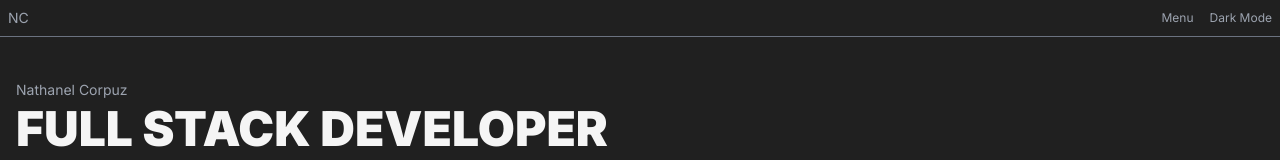
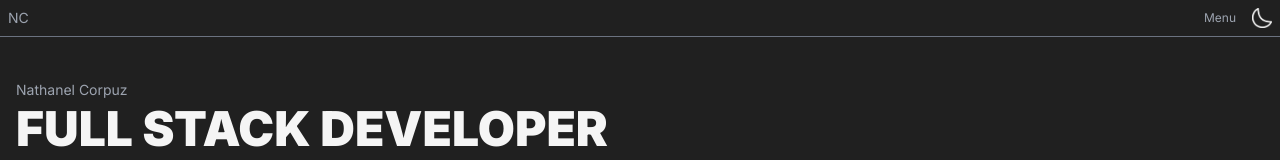
Before and after one commit to nathanelcorpuz/my-portfolio, a Next.js app: page / in a window 1280 px wide. Shown: the top 160 px of the page. Built offline with nearby package versions, Linux system fonts and the light colour scheme.

Commit message:
dark mode icons

```diff
--- a/app/_components/Header.tsx
+++ b/app/_components/Header.tsx
@@ -7,6 +7,9 @@ import { useContext, useState } from "react";
 import { usePathname, useRouter } from "next/navigation";
 import capitalize from "@/lib/capitalize";
 import { ThemeContext } from "@/providers/ThemeProvider";
+import Image from "next/image";
+import moon from "@/public/moon.png";
+import sun from "@/public/sun.png";
 
 export default function LayoutHeader() {
   const [isMenuOpen, setIsMenuOpen] = useState(false);
@@ -28,12 +31,34 @@ export default function LayoutHeader() {
           </a>
         </div>
         <div className="flex">
-          <div onClick={() => setIsMenuOpen(true)} className="p-2">
+          <div
+            onClick={() => setIsMenuOpen(true)}
+            className="flex items-center p-2 cursor-pointer dark:hover:bg-gray-600 hover:bg-gray-300"
+          >
             <StandardText variant={3}>Menu</StandardText>
           </div>
-          <div onClick={() => reverseTheme()} className="p-2">
+          <div
+            onClick={() => reverseTheme()}
+            className="p-2
+            dark:hover:bg-gray-600 hover:bg-gray-300
+             cursor-pointer flex items-center"
+          >
             <StandardText variant={3}>
-              {theme === "dark" ? "Dark Mode" : "Light Mode"}
+              {theme === "dark" ? (
+                <Image
+                  src={moon}
+                  alt="moon icon for dark mode"
+                  width={20}
+                  height={20}
+                />
+              ) : (
+                <Image
+                  src={sun}
+                  alt="sun icon for light mode"
+                  width={20}
+                  height={20}
+                />
+              )}
             </StandardText>
           </div>
         </div>
@@ -45,7 +70,7 @@ export default function LayoutHeader() {
         z-[100] grid place-content-center"
         >
           <div
-            className="absolute right-0 p-2"
+            className="absolute right-0 p-2 cursor-pointer hover:bg-gray-600"
             onClick={() => setIsMenuOpen(false)}
           >
             <StandardText variant={3}>Close</StandardText>
```
Also changed, not shown: public/moon.png (added), public/sun.png (added).
